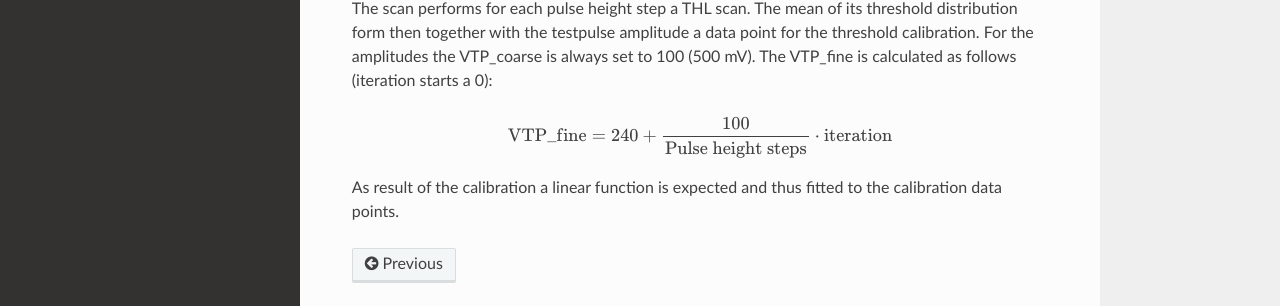
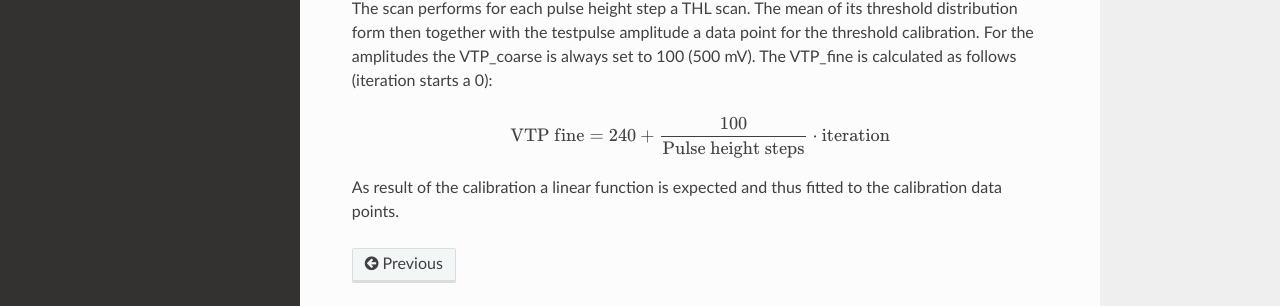
Before and after one commit to GasDet-Bonn/tpx3-daq, a Sphinx documentation site: the page built from docs/source/scans.rst, in a window 1280 px wide and 900 px high, scrolled down 3865 px. Shown: the part 487-793 px from the top of the window. Built offline with Sphinx 7.4.7 and the Read the Docs theme 2.0.0, drawn with Linux system fonts in a browser that asks for light colours.

Commit message:
DOC: update formula in THL calibration

```diff
--- a/docs/source/scans.rst
+++ b/docs/source/scans.rst
@@ -203,7 +203,10 @@
 always set to 100 (500 mV). The VTP_fine is calculated as follows (iteration
 starts a 0):
 
-.. math:: \text{VTP_fine} = 240 + \frac{100}{\text{Pulse height steps}} \cdot \text{iteration}
+.. math::
+  \begin{align}
+    \text{VTP fine} = 240 + \frac{100}{\text{Pulse height steps}} \cdot \text{iteration}
+  \end{align}
 
 As result of the calibration a linear function is expected and thus fitted to
 the calibration data points.
```
